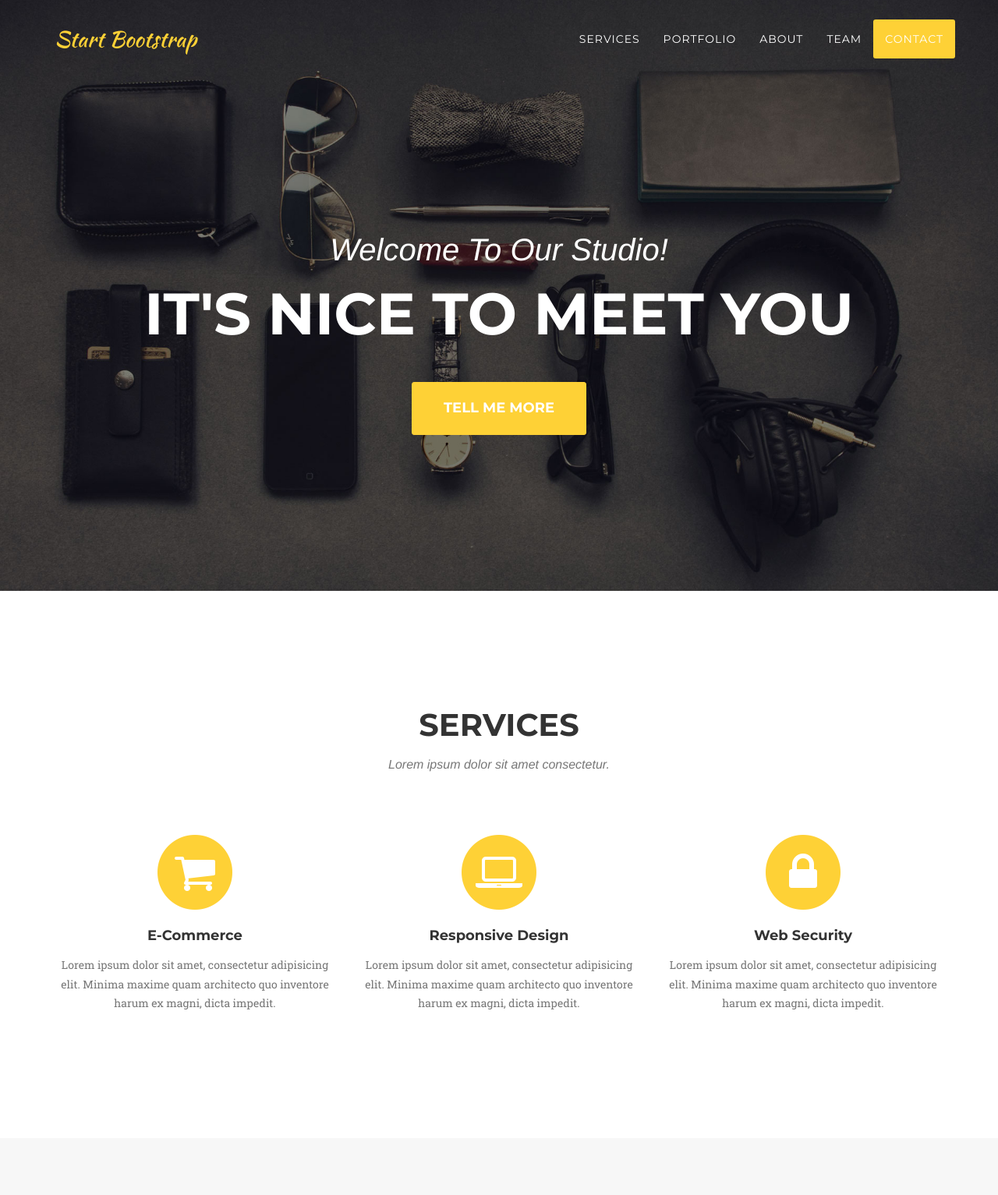
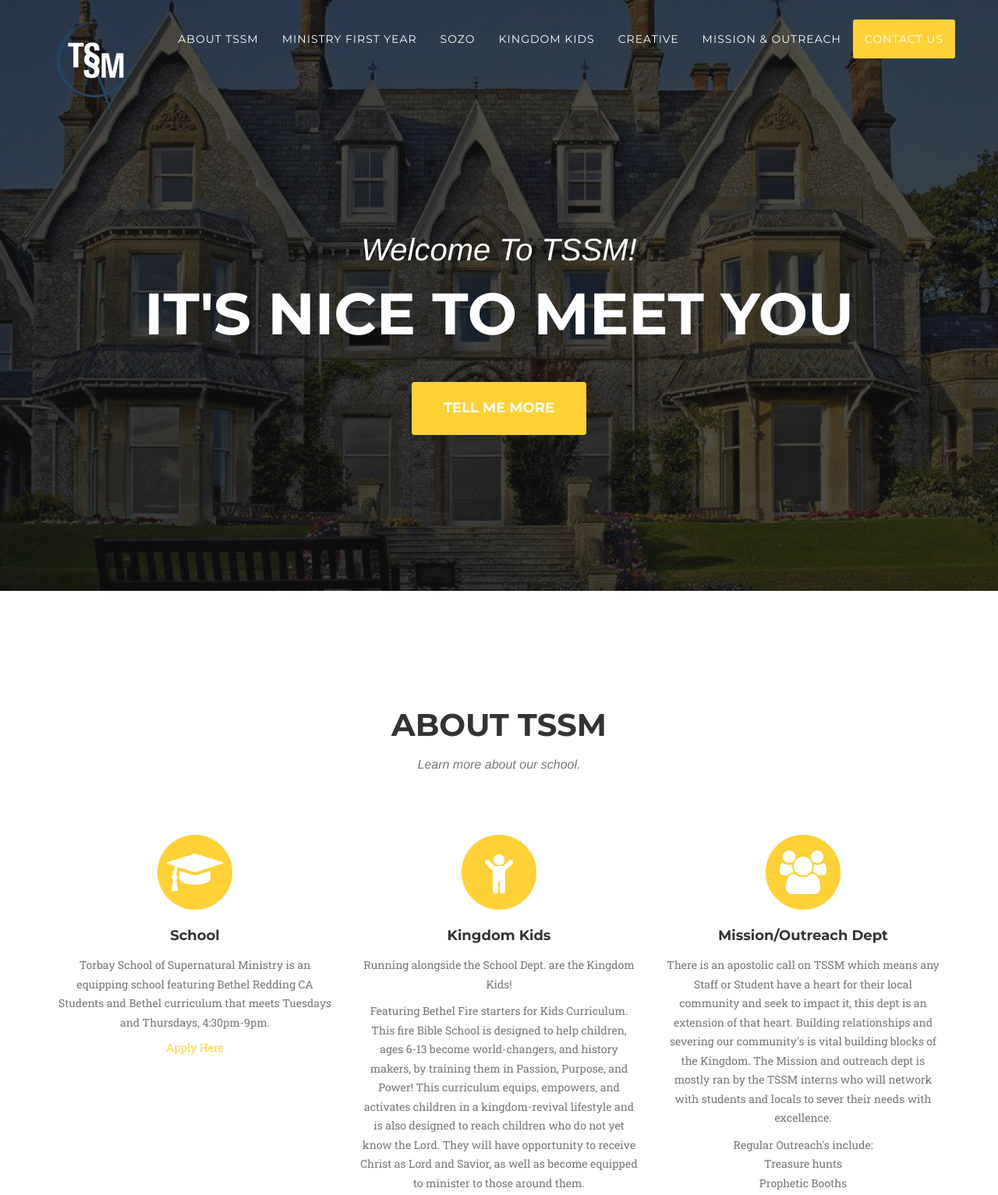
Before and after one commit to RebeccaCH/TSSM-yellow, a plain HTML site: page index.html in a window 1280 px wide. Shown: the top 1533 px of the page at 78% size. Drawn offline with nearby package versions, Linux system fonts and the light colour scheme; a web font is replaced by a local one.

Commit message:
adding in some content

```diff
--- a/css/agency.css
+++ b/css/agency.css
@@ -265,7 +265,7 @@
     text-align: center;
     color: #fff;
     background-attachment: scroll;
-    background-image: url(../img/header-bg.jpg);
+    background-image: url(../img/brunelDark.jpg);
     background-position: center center;
     background-repeat: none;
     -webkit-background-size: cover;
--- a/index.html
+++ b/index.html
@@ -9,7 +9,7 @@
     <meta name="description" content="">
     <meta name="author" content="">
 
-    <title>Agency - Start Bootstrap Theme</title>
+    <title>TSSM - Torquay School of Supernatural Ministry</title>
 
     <!-- Bootstrap Core CSS -->
     <link href="css/bootstrap.min.css" rel="stylesheet">
@@ -46,7 +46,7 @@
                     <span class="icon-bar"></span>
                     <span class="icon-bar"></span>
                 </button>
-                <a class="navbar-brand page-scroll" href="#page-top">Start Bootstrap</a>
+                <a href="#page-top"><img src="img/TSSM_logo.png" /></a>
             </div>
 
             <!-- Collect the nav links, forms, and other content for toggling -->
@@ -56,19 +56,25 @@
                         <a href="#page-top"></a>
                     </li>
                     <li>
-                        <a class="page-scroll" href="#services">Services</a>
+                        <a class="page-scroll" href="#about">About TSSM</a>
                     </li>
                     <li>
-                        <a class="page-scroll" href="#portfolio">Portfolio</a>
+                        <a class="page-scroll" href="#firstyear">Ministry First Year</a>
                     </li>
                     <li>
-                        <a class="page-scroll" href="#about">About</a>
+                        <a class="page-scroll" href="#sozo">Sozo</a>
                     </li>
                     <li>
-                        <a class="page-scroll" href="#team">Team</a>
+                        <a class="page-scroll" href="#kids">Kingdom Kids</a>
                     </li>
                     <li>
-                        <a class="page-scroll" href="#contact">Contact</a>
+                        <a class="page-scroll" href="#creative">Creative</a>
+                    </li>
+                    <li>
+                        <a class="page-scroll" href="#mission">Mission & Outreach</a>
+                    </li>
+                    <li>
+                        <a class="page-scroll" href="#contact">Contact Us</a>
                     </li>
                 </ul>
             </div>
@@ -81,7 +87,7 @@
     <header>
         <div class="container">
             <div class="intro-text">
-                <div class="intro-lead-in">Welcome To Our Studio!</div>
+                <div class="intro-lead-in">Welcome To TSSM!</div>
                 <div class="intro-heading">It's Nice To Meet You</div>
                 <a href="#services" class="page-scroll btn btn-xl">Tell Me More</a>
             </div>
@@ -93,34 +99,45 @@
         <div class="container">
             <div class="row">
                 <div class="col-lg-12 text-center">
-                    <h2 class="section-heading">Services</h2>
-                    <h3 class="section-subheading text-muted">Lorem ipsum dolor sit amet consectetur.</h3>
+                    <h2 class="section-heading">About TSSM</h2>
+                    <h3 class="section-subheading text-muted">Learn more about our school.</h3>
                 </div>
             </div>
             <div class="row text-center">
                 <div class="col-md-4">
                     <span class="fa-stack fa-4x">
                         <i class="fa fa-circle fa-stack-2x text-primary"></i>
-                        <i class="fa fa-shopping-cart fa-stack-1x fa-inverse"></i>
+                        <i class="fa fa-graduation-cap fa-stack-1x fa-inverse"></i>
                     </span>
-                    <h4 class="service-heading">E-Commerce</h4>
-                    <p class="text-muted">Lorem ipsum dolor sit amet, consectetur adipisicing elit. Minima maxime quam architecto quo inventore harum ex magni, dicta impedit.</p>
+                    <h4 class="service-heading">School</h4>
+                    <p class="text-muted">Torbay School of Supernatural Ministry is an equipping school featuring Bethel Redding CA Students and Bethel curriculum that meets Tuesdays and Thursdays, 4:30pm-9pm.</p>
+
+                    <a href="https://docs.google.com/forms/d/1zOBXslcdIE-oDpiRnGRFwOfJc_ZUhvDyCuY-_BMeQOU/viewform?c=0&w=1" clldass="page-scroll btn btn-xl">Apply Here</a>
                 </div>
                 <div class="col-md-4">
                     <span class="fa-stack fa-4x">
                         <i class="fa fa-circle fa-stack-2x text-primary"></i>
-                        <i class="fa fa-laptop fa-stack-1x fa-inverse"></i>
+                        <i class="fa fa-child fa-stack-1x fa-inverse"></i>
                     </span>
-                    <h4 class="service-heading">Responsive Design</h4>
-                    <p class="text-muted">Lorem ipsum dolor sit amet, consectetur adipisicing elit. Minima maxime quam architecto quo inventore harum ex magni, dicta impedit.</p>
+                    <h4 class="service-heading">Kingdom Kids</h4>
+                    <p class="text-muted">Running alongside the School Dept. are the Kingdom Kids!</p>
+
+                    <p class="text-muted">Featuring Bethel Fire starters for Kids Curriculum. This fire Bible School is designed to help children, ages 6-13 become world-changers, and history makers, by training them in Passion, Purpose, and Power! This curriculum equips, empowers, and activates children in a kingdom-revival lifestyle and is also designed to reach children who do not yet know the Lord. They will have opportunity to receive Christ as Lord and Savior, as well as become equipped to minister to those around them.</p>
+
+                    <p class="text-muted">Filled with Bible teachings, games, object lessons, dramas, illustrations, and activations!</p>
                 </div>
                 <div class="col-md-4">
                     <span class="fa-stack fa-4x">
                         <i class="fa fa-circle fa-stack-2x text-primary"></i>
-                        <i class="fa fa-lock fa-stack-1x fa-inverse"></i>
+                        <i class="fa fa-users fa-stack-1x fa-inverse"></i>
                     </span>
-                    <h4 class="service-heading">Web Security</h4>
-                    <p class="text-muted">Lorem ipsum dolor sit amet, consectetur adipisicing elit. Minima maxime quam architecto quo inventore harum ex magni, dicta impedit.</p>
+                    <h4 class="service-heading">Mission/Outreach Dept</h4>
+                    <p class="text-muted">There is an apostolic call on TSSM which means any Staff or Student have a heart for their local community and seek to impact it, this dept is an extension of that heart. Building relationships and severing our community's is vital building blocks of the Kingdom. The Mission and outreach dept is mostly ran by the TSSM interns who will network with students and locals to sever their needs with excellence.</p>
+
+                    <p class="text-muted">Regular Outreach's include:
+                    <br />Treasure hunts
+                    <br />Prophetic Booths
+                    </p>
                 </div>
             </div>
         </div>
@@ -317,9 +334,9 @@
             <div class="row">
                 <div class="col-sm-4">
                     <div class="team-member">
-                        <img src="img/team/1.jpg" class="img-responsive img-circle" alt="">
-                        <h4>Kay Garland</h4>
-                        <p class="text-muted">Lead Designer</p>
+                        <img src="img/team/2.jpg" class="img-responsive img-circle" alt="">
+                        <h4>Larry Parker</h4>
+                        <p class="text-muted">Lead Marketer</p>
                         <ul class="list-inline social-buttons">
                             <li><a href="#"><i class="fa fa-twitter"></i></a>
                             </li>
@@ -332,9 +349,9 @@
                 </div>
                 <div class="col-sm-4">
                     <div class="team-member">
-                        <img src="img/team/2.jpg" class="img-responsive img-circle" alt="">
-                        <h4>Larry Parker</h4>
-                        <p class="text-muted">Lead Marketer</p>
+                        <img src="img/team/5.jpg" class="img-responsive img-circle" alt="">
+                        <h4>James Arthur</h4>
+                        <p class="text-muted">School Chieftain</p>
                         <ul class="list-inline social-buttons">
                             <li><a href="#"><i class="fa fa-twitter"></i></a>
                             </li>
@@ -446,7 +463,7 @@
         <div class="container">
             <div class="row">
                 <div class="col-md-4">
-                    <span class="copyright">Copyright &copy; Your Website 2014</span>
+                    <span class="copyright">Copyright &copy; TSSM 2015</span>
                 </div>
                 <div class="col-md-4">
                     <ul class="list-inline social-buttons">
```
Also changed, not shown: img/TSSM_logo.png (added), img/brunelDark.jpg (added), img/little-girl.jpg (added), img/team/5.jpg (added).
